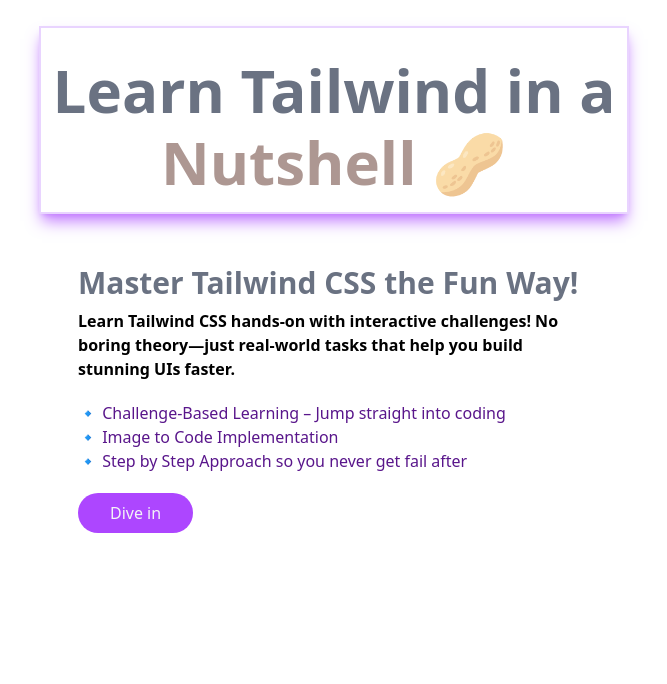
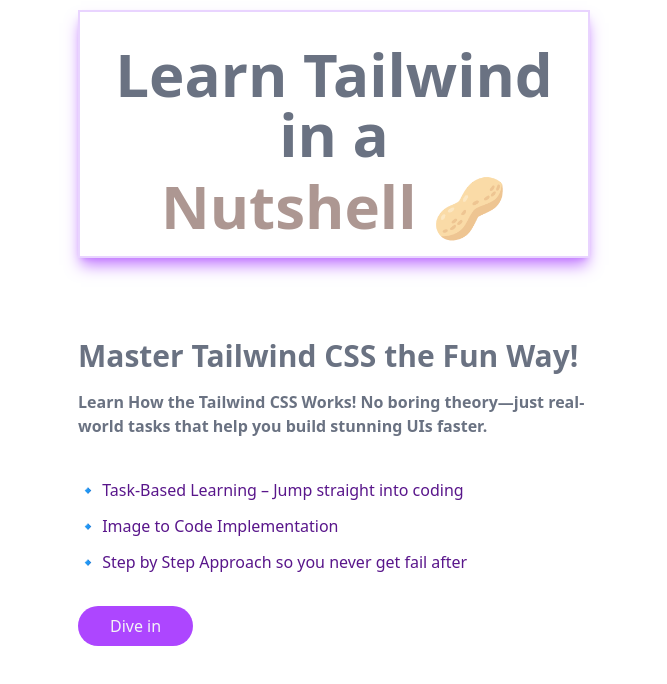
Before and after one commit to Selva-kumar-K/learn-tailwind, a Next.js app: page / in a window 1280 px wide. Shown: the top 684 px of the page, without its empty margins (306-973 px from the left). Built offline with nearby package versions, Linux system fonts and the light colour scheme.

Commit message:
resolved typography and color changes

```diff
--- a/src/app/components/HomePage.tsx
+++ b/src/app/components/HomePage.tsx
@@ -3,7 +3,7 @@
 
 export default function HomePage() {
   return (
-    <div>
+    <div className="max-w-lg mx-auto">
       <header className="">
         <div className="flex justify-center my-[2%]">
           <div className="py-5 inline-block text-center bg-white border-2 border-purple-200 shadow-lg shadow-purple-400  text-6xl font-extrabold ">
@@ -14,21 +14,20 @@
           </div>
         </div>
       </header>
-      <section className="max-w-lg my-[4%] mx-auto">
+      <section className="my-20">
         <h1 className="font-extrabold text-3xl text-gray-500 my-2">
           Master Tailwind CSS the Fun Way!
         </h1>
 
-        <div className="flex flex-col gap-5">
-          <p className="font-semibold">
-            Learn Tailwind CSS hands-on with interactive challenges! No boring
-            theory—just real-world tasks that help you build stunning UIs
-            faster.
+        <div className="flex flex-col gap-8">
+          <p className="font-semibold text-gray-500 my-2">
+            Learn How the Tailwind CSS Works! No boring theory—just real-world
+            tasks that help you build stunning UIs faster.
           </p>
 
-          <ul className="text-purple-900 font-medium">
+          <ul className="text-purple-900 font-medium space-y-3">
             <li title="🔥">
-              🔹 Challenge-Based Learning – Jump straight into coding
+              🔹 Task-Based Learning – Jump straight into coding
             </li>
             <li title="📷 - <code/>">🔹 Image to Code Implementation</li>
             <li title="💥🧨🏃🏼‍♂️">
@@ -36,7 +35,7 @@
             </li>
           </ul>
 
-          <div>
+          <div className="">
             <Link href="/navbar-challenge">
               <button className="px-8 py-2 bg-purple-500 text-gray-100 rounded-full font-medium cursor-pointer hover:bg-purple-600 duration-300 delay-75 ">
                 Dive in
--- a/src/app/navbar-challenge/implementation/page.tsx
+++ b/src/app/navbar-challenge/implementation/page.tsx
@@ -149,7 +149,7 @@
           {/* Logo Container */}
 
           {navbarContainer.length == 2 && (
-            <div className="">
+            <div className="border-l-2 border-gray-400 px-3">
               <h1 className="text-blue-500 border p-1 inline-block">
                 Logo Container
               </h1>
@@ -234,7 +234,7 @@
           {/* Navbar items container */}
 
           {logoContainer.length === 3 && (
-            <div>
+            <div className="border-l-2 border-gray-400 px-3">
               <h1 className="text-orange-500 border p-1 inline-block">
                 Navbar Items Container
               </h1>
--- a/src/app/navbar-challenge/page.tsx
+++ b/src/app/navbar-challenge/page.tsx
@@ -87,7 +87,7 @@
               <div className="my-2">
                 <Link href="/navbar-challenge/implementation">
                   <button className="px-8 py-2 bg-purple-500 text-gray-100 rounded-full font-medium cursor-pointer hover:bg-purple-600 duration-300 delay-75 ">
-                    Start Coding
+                    Start Learning
                   </button>
                 </Link>
               </div>
@@ -143,7 +143,7 @@
             </div>
           </div>
 
-          <div className="w-full px-5">
+          <div className="w-full px-5 ">
             <h1 className="text-pink-500 border p-1 inline-block">
               Navbar Container
             </h1>
```
